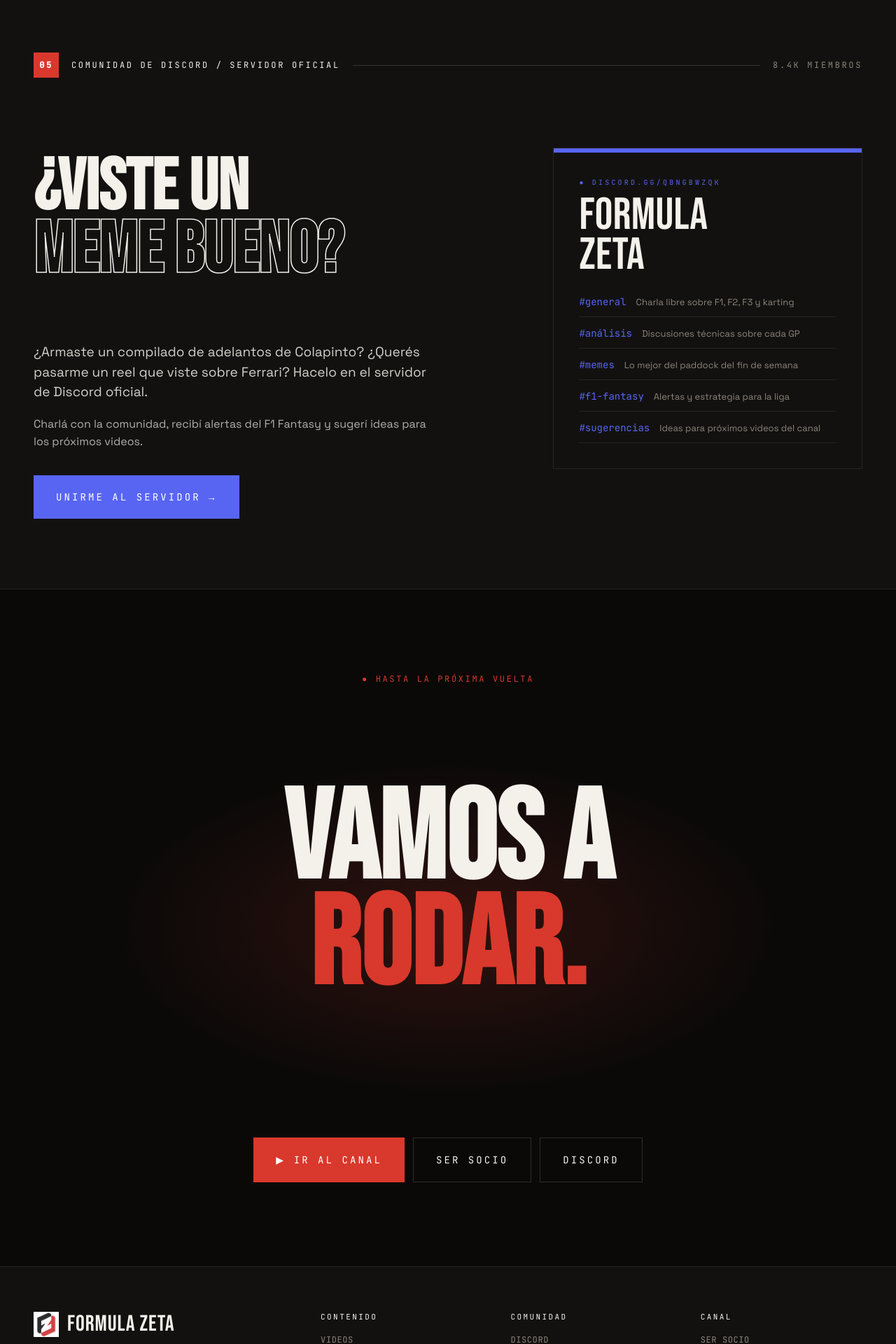
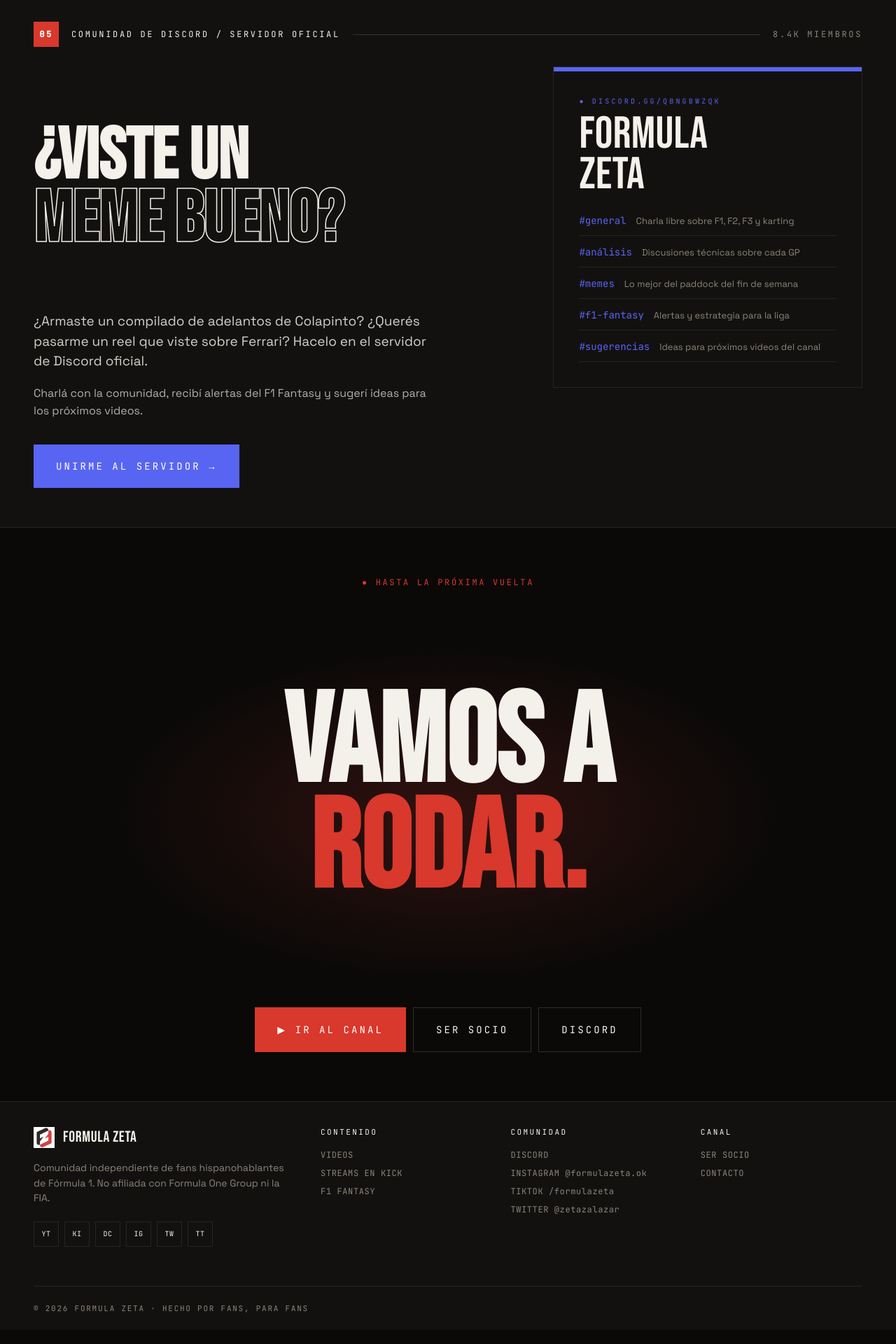
Before and after one commit to Viozhu/formulazeta, a React (Vite) app: page / in a window 1280 px wide. Shown: the part 5700-7620 px from the top of the page at 70% size. Built offline with nearby package versions, Linux system fonts and the light colour scheme; no server answers.

Commit message:
feat(cta,discord,footer): mobile-first stacked buttons, sizing fixes

```diff
--- a/src/components/CTA.tsx
+++ b/src/components/CTA.tsx
@@ -3,23 +3,20 @@
 
 export function CTA() {
   return (
-    <section style={{ padding: '120px 0', position: 'relative', overflow: 'hidden' }}>
+    <section style={{ padding: '70px 0', position: 'relative', overflow: 'hidden' }}>
       <div style={{
         position: 'absolute', inset: 0,
         background: 'radial-gradient(800px 400px at 50% 50%, rgba(217,56,44,0.18), transparent 60%)',
       }} />
       <div className="fz-container" style={{ position: 'relative', textAlign: 'center' }}>
-        <div className="fz-secthead fz-reveal" style={{ justifyContent: 'center', marginBottom: 28 }}>
+        <div className="fz-secthead fz-reveal" style={{ justifyContent: 'center', marginBottom: 18 }}>
           <span style={{ color: 'var(--fz-red)' }}>● HASTA LA PRÓXIMA VUELTA</span>
         </div>
-        <h2 className="fz-h1 fz-reveal" style={{ fontSize: 'clamp(120px, 14vw, 200px)' }}>
+        <h2 className="fz-h1 fz-reveal">
           <span style={{ display: 'block' }}>VAMOS A</span>
           <span style={{ display: 'block', color: 'var(--fz-red)' }}>RODAR.</span>
         </h2>
-        <div
-          className="fz-reveal fz-reveal-d2"
-          style={{ display: 'inline-flex', gap: 12, marginTop: 48, flexWrap: 'wrap', justifyContent: 'center' }}
-        >
+        <div className="fz-cta-btns fz-reveal fz-reveal-d2">
           <a href={FZ_LINKS.youtube}     className="fz-btn fz-btn-primary fz-btn-lg">▶ IR AL CANAL</a>
           <a href={FZ_LINKS.youtubeJoin} className="fz-btn fz-btn-ghost   fz-btn-lg">SER SOCIO</a>
           <a href={FZ_LINKS.discord}     className="fz-btn fz-btn-ghost   fz-btn-lg">DISCORD</a>
--- a/src/components/Discord.tsx
+++ b/src/components/Discord.tsx
@@ -4,7 +4,7 @@
 export function Discord() {
   return (
     <section id="discord" style={{
-      paddingTop: 100, paddingBottom: 100,
+      paddingTop: 56, paddingBottom: 56,
       background: 'var(--fz-surface)',
       borderTop: '1px solid var(--fz-line)',
       borderBottom: '1px solid var(--fz-line)',
@@ -17,7 +17,7 @@
           <span className="fz-mono" style={{ color: 'var(--fz-muted)' }}>8.4K MIEMBROS</span>
         </div>
 
-        <div style={{ display: 'grid', gridTemplateColumns: '1.2fr 0.8fr', gap: 80, alignItems: 'center' }}>
+        <div className="fz-grid-discord">
           <div className="fz-reveal">
             <h2 className="fz-h2">
               ¿VISTE UN<br />
@@ -32,10 +32,10 @@
               para los próximos videos.
             </p>
 
-            <div style={{ marginTop: 36, display: 'flex', gap: 12, flexWrap: 'wrap' }}>
+            <div style={{ marginTop: 36 }}>
               <a
                 href={FZ_LINKS.discord}
-                className="fz-btn fz-btn-lg"
+                className="fz-btn fz-btn-lg fz-discord-cta"
                 style={{ background: '#5865F2', color: '#fff' }}
               >UNIRME AL SERVIDOR →</a>
             </div>
@@ -47,7 +47,7 @@
               fontSize: 10, color: '#5865F2',
               letterSpacing: '0.32em', marginTop: 6,
             }}>● DISCORD.GG/QBNGBWZQK</div>
-            <div className="fz-display" style={{ fontSize: 64, marginTop: 12, lineHeight: 0.9 }}>
+            <div className="fz-display" style={{ fontSize: 'clamp(36px, 7vw, 64px)', marginTop: 12, lineHeight: 0.9 }}>
               FORMULA<br />ZETA
             </div>
 
--- a/src/components/Footer.tsx
+++ b/src/components/Footer.tsx
@@ -31,15 +31,12 @@
 export function Footer() {
   return (
     <footer style={{ background: 'var(--fz-surface)', borderTop: '1px solid var(--fz-line)' }}>
-      <div className="fz-container" style={{ paddingTop: 64, paddingBottom: 32 }}>
-        <div style={{
-          display: 'grid', gridTemplateColumns: '1.6fr 1fr 1fr 1fr',
-          gap: 40, marginBottom: 56,
-        }}>
+      <div className="fz-container" style={{ paddingTop: 36, paddingBottom: 24 }}>
+        <div className="fz-footer-grid">
           <div>
             <div style={{ display: 'flex', alignItems: 'center', gap: 12 }}>
-              <img src="/logo.png" alt="" style={{ width: 36, height: 36 }} />
-              <span className="fz-display" style={{ fontSize: 32, letterSpacing: '0.03em' }}>
+              <img src="/logo.png" alt="" style={{ width: 30, height: 30 }} />
+              <span className="fz-display" style={{ fontSize: 22, letterSpacing: '0.03em' }}>
                 FORMULA ZETA
               </span>
             </div>
@@ -102,15 +99,13 @@
         </div>
 
         <div
-          className="fz-mono fz-ucase"
+          className="fz-footer-bottom fz-mono fz-ucase"
           style={{
             borderTop: '1px solid var(--fz-line)', paddingTop: 24,
-            display: 'flex', justifyContent: 'space-between',
             fontSize: 11, color: 'var(--fz-muted)',
           }}
         >
-          <span>© 2026 FORMULA ZETA · TODOS LOS DERECHOS RESERVADOS</span>
-          <span>HECHO POR FANS, PARA FANS</span>
+          <span>© 2026 FORMULA ZETA · HECHO POR FANS, PARA FANS</span>
         </div>
       </div>
     </footer>
```
